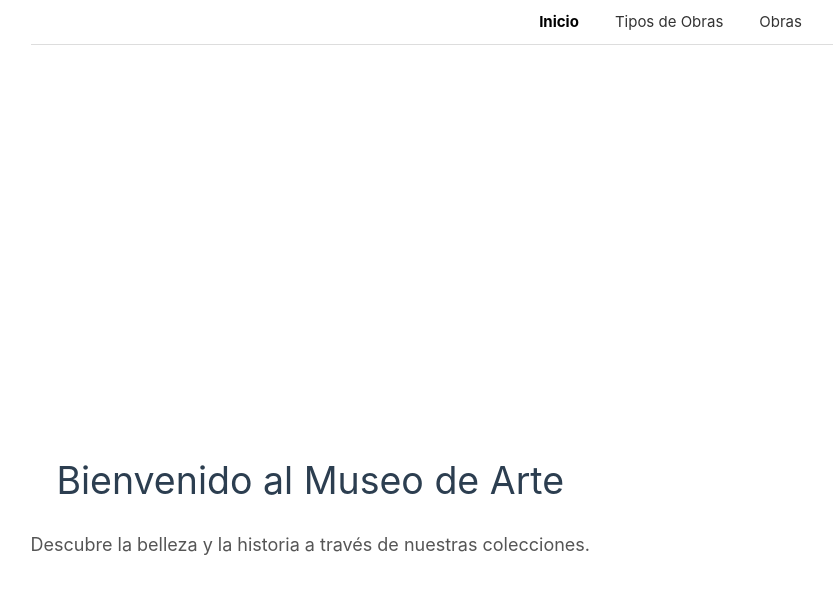
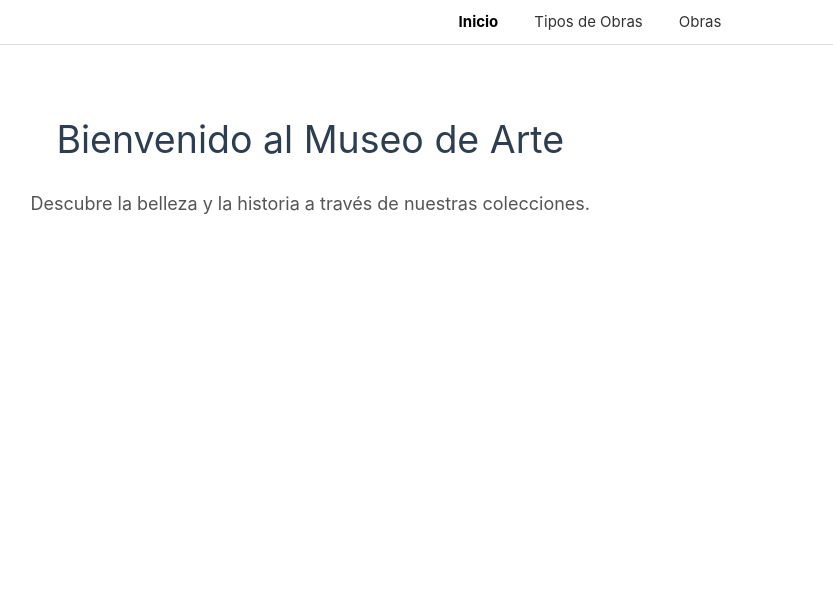
Before and after one commit to RubenGuGo/ProyectoGrupo4, a Vue app in the folder Frontend/: page / in a window 1280 px wide. Shown: the top 594 px of the page, without its empty margins (50-883 px from the left). Built offline with nearby package versions, Linux system fonts and the light colour scheme.

Commit message:
Arreglo desplazamiento barra navegacion

```diff
--- a/Frontend/src/App.vue
+++ b/Frontend/src/App.vue
@@ -3,20 +3,30 @@
 </script>
 
 <template>
-  <main>
+  <div class="app-container">
     <nav class="navbar">
       <RouterLink active-class="active" to="/">Inicio</RouterLink>
       <RouterLink active-class="active" to="/tipo">Tipos de Obras</RouterLink>
       <RouterLink active-class="active" to="/obra">Obras</RouterLink>
     </nav>
-    <RouterView />
-  </main>
+    <div class="main-content">
+      <RouterView />
+    </div>
+  </div>
 </template>
 
 <style scoped>
+.app-container {
+  display: flex;
+  flex-direction: column;
+  min-height: 100vh;
+  overflow-x: hidden; /* Evita el desplazamiento horizontal */
+}
+
 .navbar {
   position: fixed;
   top: 0;
+  left: 0;
   width: 100%;
   background-color: #fff;
   border-bottom: 1px solid #ddd;
@@ -36,7 +46,9 @@
   color: #000;
 }
 
-main {
-  padding-top: 80px; /* Ajusta este valor según la altura de tu barra de navegación */
+.main-content {
+  margin-top: 60px; /* Ajusta este valor según la altura de tu barra de navegación */
+  flex: 1;
+  overflow-x: hidden; /* Evita el desplazamiento horizontal */
 }
 </style>
```
